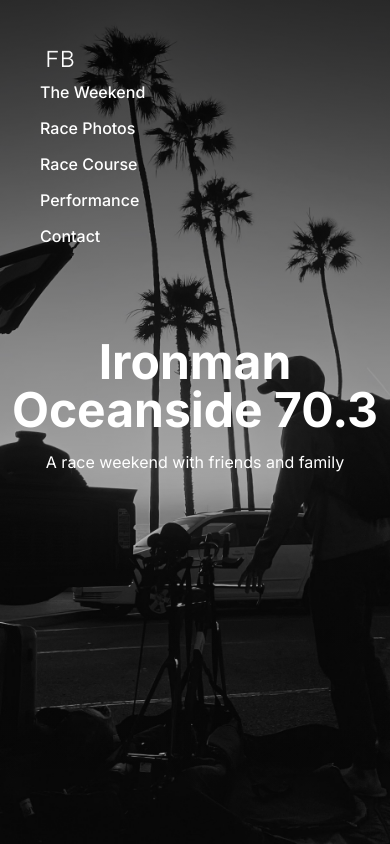
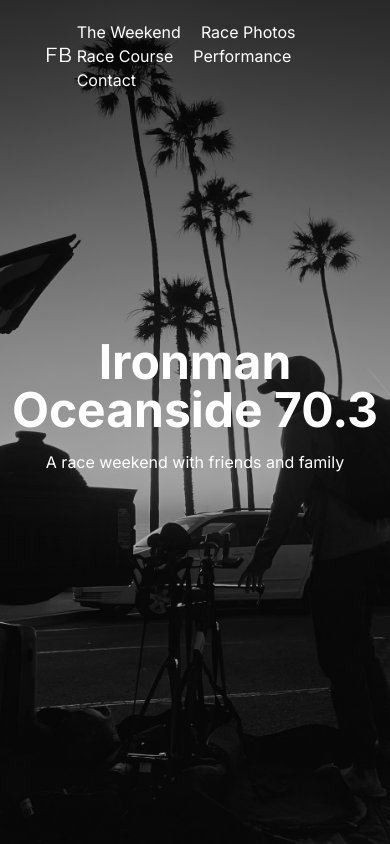
Before and after one commit to fbtri/deptest3, a Next.js app: page / in a window 390 px wide. Built offline with nearby package versions, Linux system fonts and the light colour scheme.

Commit message:
Your commit message here

```diff
--- a/app/Components/Navbar.tsx
+++ b/app/Components/Navbar.tsx
@@ -1,22 +1,23 @@
 import { NAV_LINKS } from "@/Constants";
 import Image from "next/image";
 import Link from "next/link";
+import React, { useState } from 'react';
 
 const Navbar = () => {
   return (
     <nav className="navbar fixed top-0 left-10 right-6 z-50 bg-transparent py-5">
       <div className="max-container padding-container flex justify-between items-center">
         <Link href="/" legacyBehavior>
-          <div className="cursor-pointer hidden lg:flex">
+          <div className="cursor-pointer">
             <Image src="/Mac App iconW.png" alt="logo" width={70} height={70} />
           </div>
         </Link>
 
         {/* Desktop navigation */}
-        <ul className="hidden lg:flex flex-wrap">
+        <ul className="flex flex-wrap">
           {NAV_LINKS.map((link) => (
             <li key={link.key} className="mr-5">
-              <Link href={link.href} className="text-white hover:text-gray-300 transition-all font-medium">
+              <Link href={link.href} className="text-white hover:text-gray-300 transition-all font-small">
                 {link.label}
               </Link>
             </li>
@@ -24,17 +25,12 @@
         </ul>
 
         {/* Mobile navigation */}
-        <div className="lg:hidden">
+        <div className="hidden">
 
-          <ul className="flex flex-col mt-5 ml-0">
-          <Link href="/" legacyBehavior>
-          <div className="cursor-pointer">
-            <Image src="/Mac App iconW.png" alt="logo" width={40} height={15} />
-          </div>
-        </Link>
+          <ul className="flex flex-wrap mt-5 ml-0">
             {NAV_LINKS.map((link) => (
-              <li key={link.key} className="mb-3">
-                <Link href={link.href} className="text-white hover:text-gray-300 transition-all font-medium">
+              <li key={link.key} className="mb-0">
+                <Link href={link.href} className="text-white hover:text-gray-300 transition-all font-small">
                   {link.label}
                 </Link>
               </li>
```
